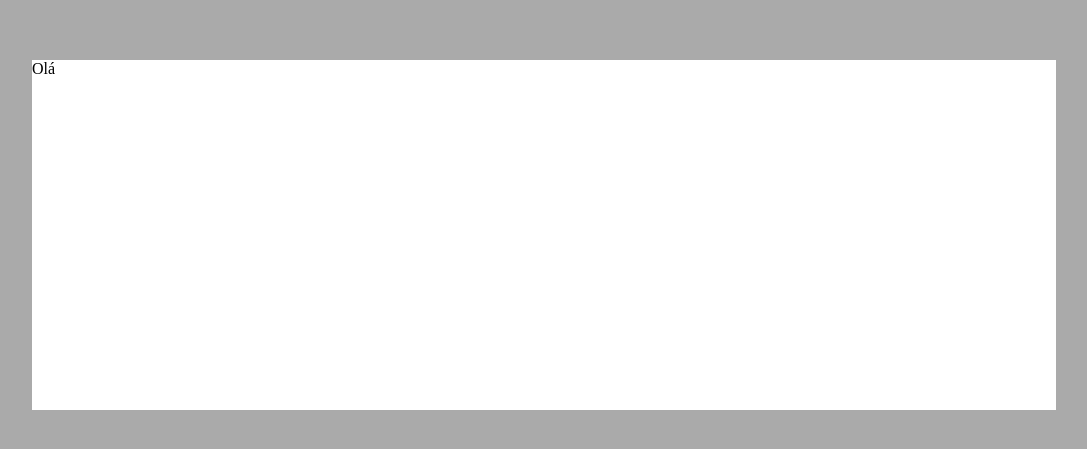
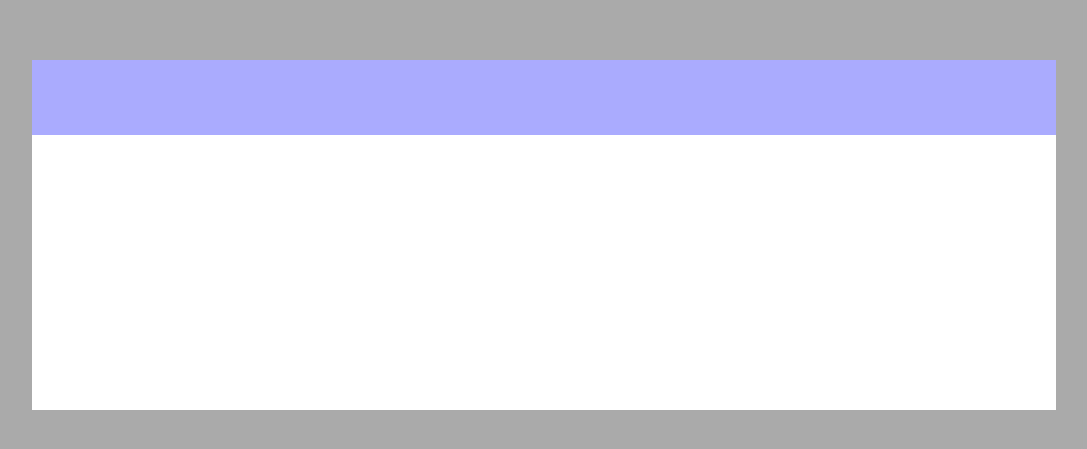
Before and after one commit to gabrielfari4/dio-desafio-01, a React (Create React App) app: page / in a window 1280 px wide. Shown: the part 165-614 px from the top of the page, without its empty margins (96-1183 px from the left). Built offline with nearby package versions, Linux system fonts and the light colour scheme.

Commit message:
creating input

```diff
--- a/src/App.js
+++ b/src/App.js
@@ -6,7 +6,7 @@
   return (
     <Container>
       <Content>
-        Olá
+        <Input />
       </Content>
     </Container>
   );
--- a/src/components/Input/index.jsx
+++ b/src/components/Input/index.jsx
@@ -1,10 +1,10 @@
-
+import { InputContainer } from "./styles";
 
 const Input = () => {
     return (
-      <div className="input">
-        Olá
-      </div>
+      <InputContainer>
+        <input type="text" />
+      </InputContainer>
     );
   }
 
--- a/src/components/Input/styles.js
+++ b/src/components/Input/styles.js
@@ -1 +1,26 @@
 import styled from "styled-components";
+
+export const InputContainer = styled.div`
+    width: 100%;
+    height: 75px;
+    background-color: #AAFFAA;
+
+    display: flex;
+    align-items: center;
+    justify-content: center;
+
+    font-size: 24px;
+    font-family: 'Tahoma';
+
+    input {
+        width: 100%;
+        height: 75px;
+        background-color: #AAAAFF;
+        border: 0;
+        align: right;
+        padding: 0 10px;
+        font-size: 24px;
+        font-family: 'Tahoma';
+        color: #FFFFFF;
+    }
+`
```
